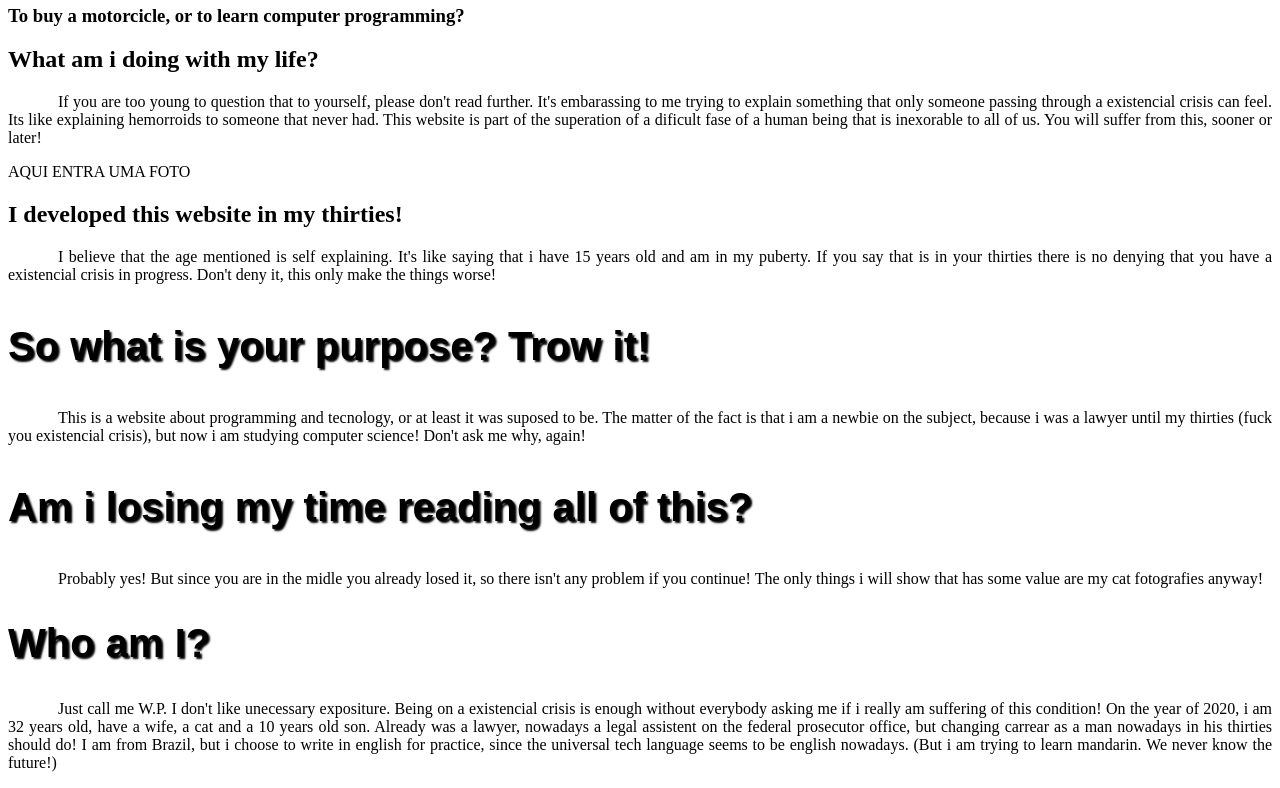
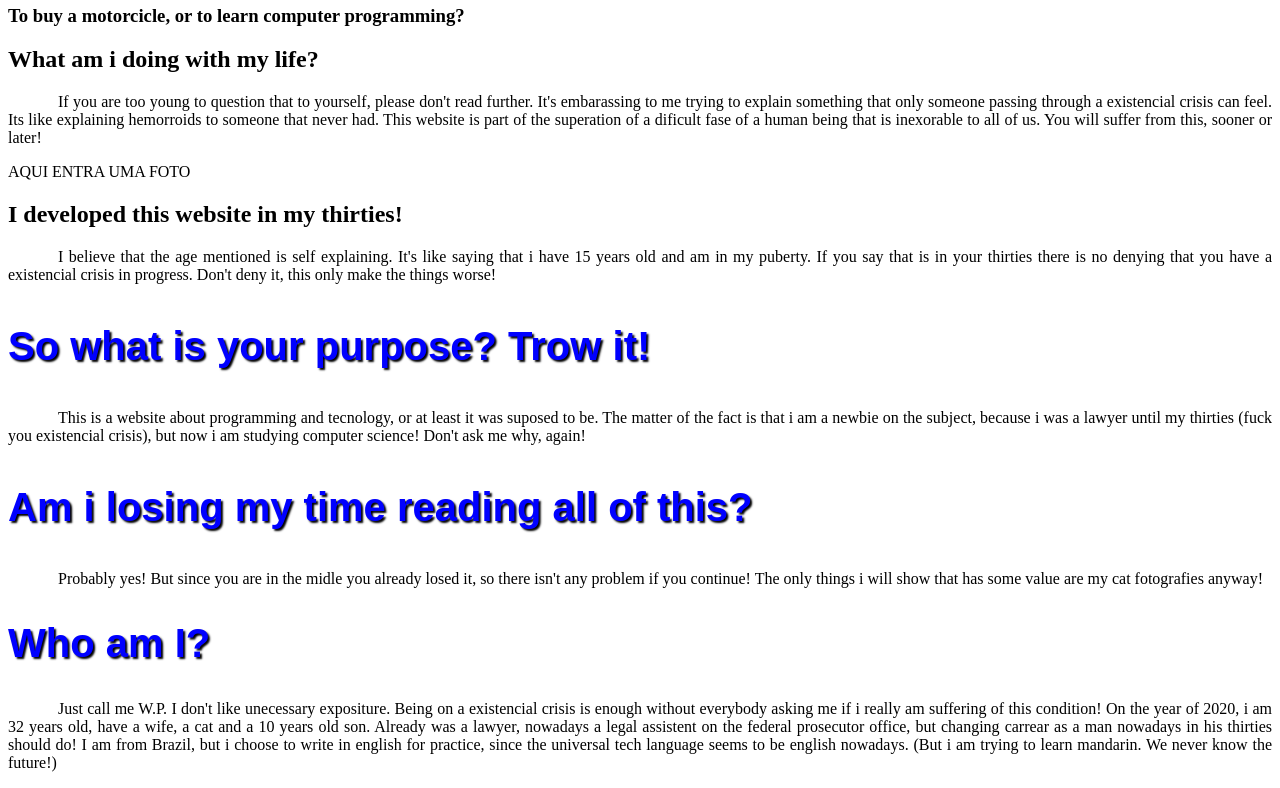
Before and after one commit to Waldir-Peixoto/ExistencialCrisis, a plain HTML site: page index.html in a window 1280 px wide. Shown: the part 629-1417 px from the top of the page. Drawn offline with Linux system fonts and the light colour scheme.

Commit message:
index change

```diff
--- a/index.html
+++ b/index.html
@@ -8,7 +8,7 @@
         h1 {
             font-family: Arial;
             font-size: 30pt;
-            colos: blue;
+            color: blue;
             text-shadow: 2px 2px 2px black;
         }
 
@@ -17,10 +17,10 @@
             text-indent: 50px;
         }
 
-        <!--Coments - Em text-shadow,
+        <!-- Coments - Em text-shadow,
         o primeiro 2px trata-se do deslocamento lateral da sombra,
         o segundo é o deslocamento vertical,
-        já o terceiro é o espaçamento da sombra. LEMBRAR DE SUBSTITUIR O STYLE pelo ""link rel=stylesheet" type="text/css" href="_css/estilo.css""-->
+        já o terceiro é o espaçamento da sombra. LEMBRAR DE SUBSTITUIR O STYLE pelo ""link rel=stylesheet" type="text/css" href="_css/estilo.css"" -->
     </style>
 
 </head>
@@ -137,20 +137,22 @@
 
 
 
-COMMENTS - TAG DE NEGRITO - <b> </b>; TAG ITALICO - <i> </i>; Outra tag é a <em> </em>(essa ultima tag é um pouco diferente, pois semanticamente estamos colocando a palavra em enfase e não apenas colocando-a em italico); A tag <del></del> é a tag para deixar uma palavra riscada como se fosse deletada.
+<!--COMMENTS - TAG DE NEGRITO - <b> </b>; TAG ITALICO - <i> </i>; Outra tag é a <em> </em>(essa ultima tag é um pouco diferente, pois semanticamente estamos colocando a palavra em enfase e não apenas colocando-a em italico); A tag <del></del> é a tag para deixar uma palavra riscada como se fosse deletada.
 Para deixar uma palavra sublinhada devemos utilizar CSS, formatando uma pequena parte do texto exemplo <span style="text-decoration: underline; ">google glass</span>.
 COMMENTS - Da mesma forma para alinharmos um texto ou justificarmos devemos utilizar css com a tag style="text-align: center " Pode ser o left ou right ou justify.
 Um exemplo de paragrafo justificado e com paragrafo recuo na primeira linha do paragrafo é o seguinte:
 <p style="text-align: justify; text-indent: 50px "> </p>
-É possível aplicar esta formatação em todos os parágrafos da página colocando a tag style dentro de head: <style>
+É possível aplicar esta formatação em todos os parágrafos da página colocando a tag style dentro de head:
+<style>
 	p {
 		text-align: justify;
 		text-indent: 50px;
 	  }
       </style>
-
+-->
 <!-- COMMENTS - Há uma tag específica para mostrar um trecho de código com todos os seus espaços e tabulações. Ex.: -->
 
+<!-- Exemplo de inserção de código
 <pre>
 <code>
 #include &lt;iostream&gt;
@@ -160,3 +162,5 @@ int main() {
 }
 </code>
 </pre>
+
+-->
```
